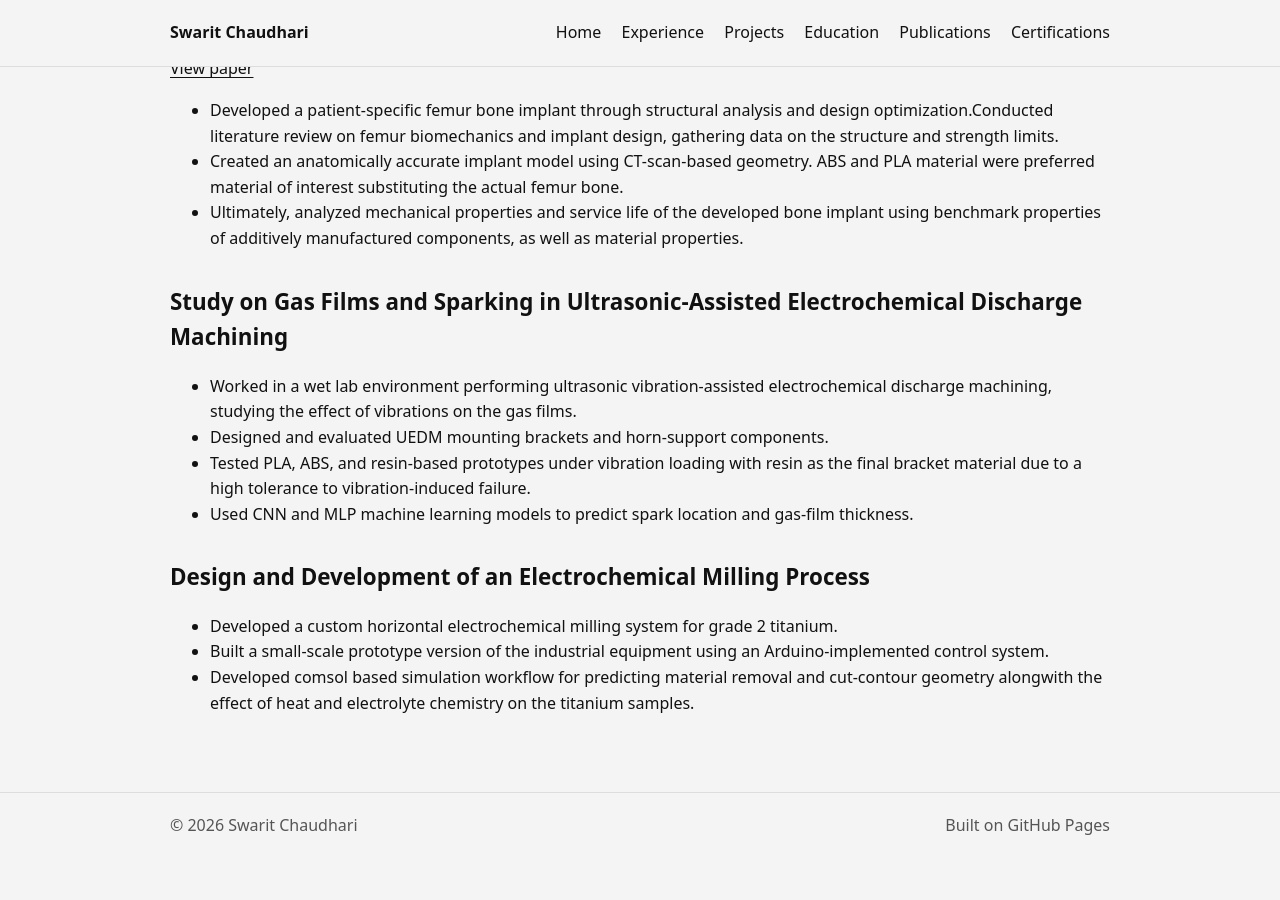
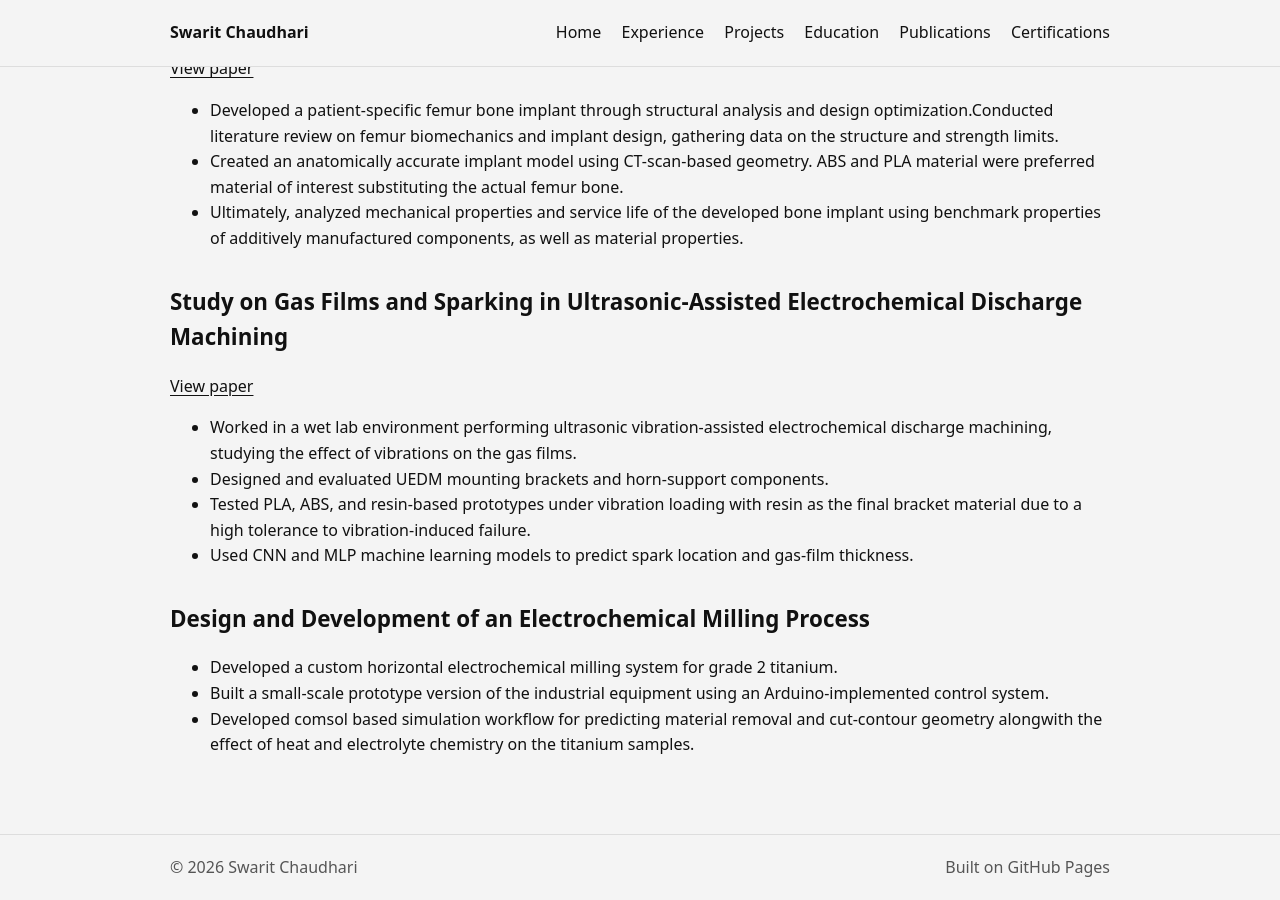
Before and after one commit to Swarit31/Swarit31.github.io, a Jekyll site: the page built from Projects.md, in a window 1280 px wide and 900 px high, scrolled down 1226 px. Built offline with Jekyll 4.4.1, drawn with Linux system fonts in a browser that asks for light colours; before the commit the page ends 2085 px from its top, so only the background shows below that.

Commit message:
Update Projects.md

```diff
--- a/Projects.md
+++ b/Projects.md
@@ -43,7 +43,7 @@ permalink: /projects/
 - Ultimately, analyzed mechanical properties and service life of the developed bone implant using benchmark properties of additively manufactured components, as well as material properties.
 
 ## Study on Gas Films and Sparking in Ultrasonic-Assisted Electrochemical Discharge Machining
-
+[View paper](https://link.springer.com/article/10.1007/s00170-026-17639-z)
 - Worked in a wet lab environment performing ultrasonic vibration-assisted electrochemical discharge machining, studying the effect of vibrations on the gas films.
 - Designed and evaluated UEDM mounting brackets and horn-support components.
 - Tested PLA, ABS, and resin-based prototypes under vibration loading with resin as the final bracket material due to a high tolerance to vibration-induced failure.
```
